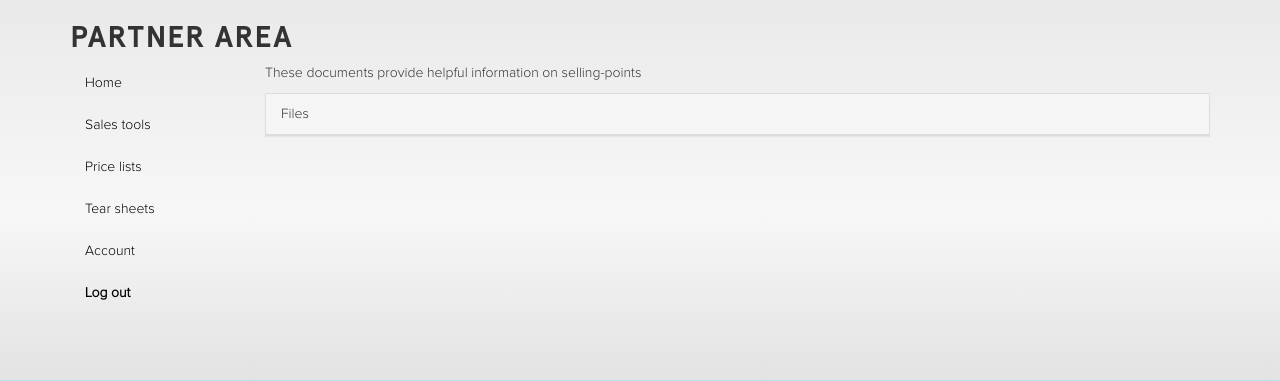
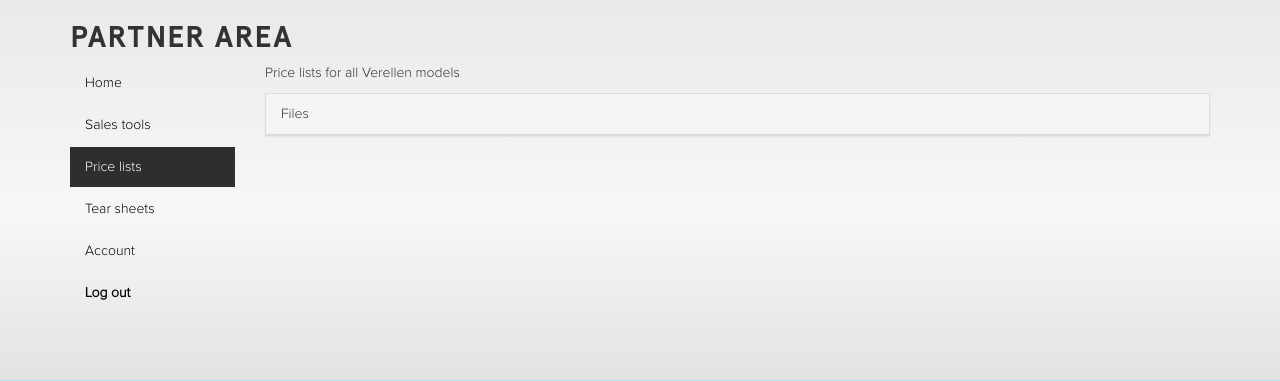
Before and after one commit to Socialsquare/verellen.biz, a Django app: page /partner/price_lists in a window 1280 px wide. Shown: the part 100-481 px from the top of the page. Run offline with Django 3.2, Linux system fonts and the light colour scheme; the visitor is signed in with stand-in values (Sample User, id 1); data that the repository does not hold is empty; some libraries are stand-ins or nearby versions.

Commit message:
individual templates for download section

```diff
--- a/verellen/partner/templates/partner/downloads.html
+++ b/verellen/partner/templates/partner/price_lists.html
@@ -3,7 +3,7 @@
 {% block title %}Partners - downloads{% endblock %}
 
 {% block partner_content %}
-<p>These documents provide helpful information on selling-points</p>
+<p>Price lists for all Verellen models</p>
 <div class="panel panel-default">
     <div class="panel-heading">Files</div>
 
--- a/verellen/partner/templates/partner_base.html
+++ b/verellen/partner/templates/partner_base.html
@@ -15,15 +15,15 @@
                 <a href="{% url 'partner.home' %}">Home</a>
             </li>
 
-            <li role="presentation" class="{% current 'partner.downloads' 'active' %}">
+            <li role="presentation" class="{% current 'partner.sales_tools' 'active' %}">
                 <a href="{% url 'partner.sales_tools' %}">Sales tools</a>
             </li>
 
-            <li role="presentation" class="{% current 'partner.downloads' 'active' %}">
+            <li role="presentation" class="{% current 'partner.price_lists' 'active' %}">
                 <a href="{% url 'partner.price_lists' %}">Price lists</a>
             </li>
 
-            <li role="presentation" class="{% current 'partner.downloads' 'active' %}">
+            <li role="presentation" class="{% current 'partner.tear_sheets' 'active' %}">
                 <a href="{% url 'partner.tear_sheets' %}">Tear sheets</a>
             </li>
 
--- a/verellen/partner/views.py
+++ b/verellen/partner/views.py
@@ -36,14 +36,14 @@ def home(request):
 @login_required(login_url='/partner/login/')
 def sales_tools(request):
     files = SalesTool.objects.all()
-    return render(request, 'partner/downloads.html', {
+    return render(request, 'partner/sales_tools.html', {
         'files': files
     })
 
 @login_required(login_url='/partner/login/')
 def price_lists(request):
     files = PriceList.objects.all()
-    return render(request, 'partner/downloads.html', {
+    return render(request, 'partner/price_lists.html', {
         'files': files
     })
 
@@ -56,4 +56,4 @@ def tear_sheets(request):
 
 @login_required(login_url='/partner/login/')
 def account(request):
-    return render(request, 'partner/home.html')
+    return render(request, 'partner/account.html')
--- a/verellen/verellen/templates/base.html
+++ b/verellen/verellen/templates/base.html
@@ -18,7 +18,6 @@
     <body>
         <nav class="navbar navbar-verellen" role="navigation">
             <div class="container">
-
                 <div class="navbar-header">
                     <button type="button" class="navbar-toggle collapsed" data-toggle="collapse" data-target="#verellen-main-nav">
                         <span class="sr-only">Toggle navigation</span>
```
Also changed, not shown: verellen/partner/templates/partner/account.html (added, +7 -0 lines), verellen/partner/templates/partner/sales_tools.html (added, +31 -0 lines).
